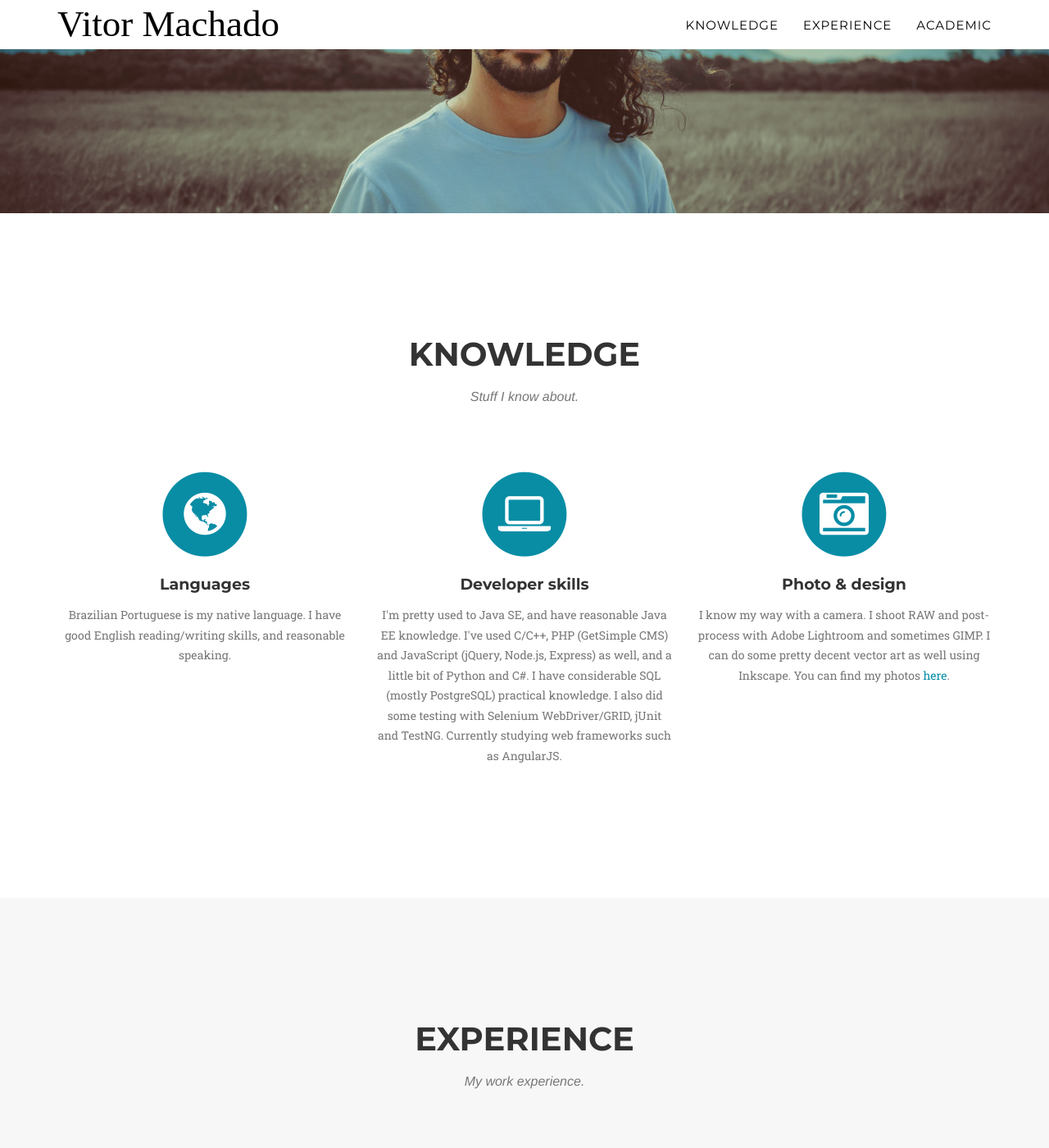
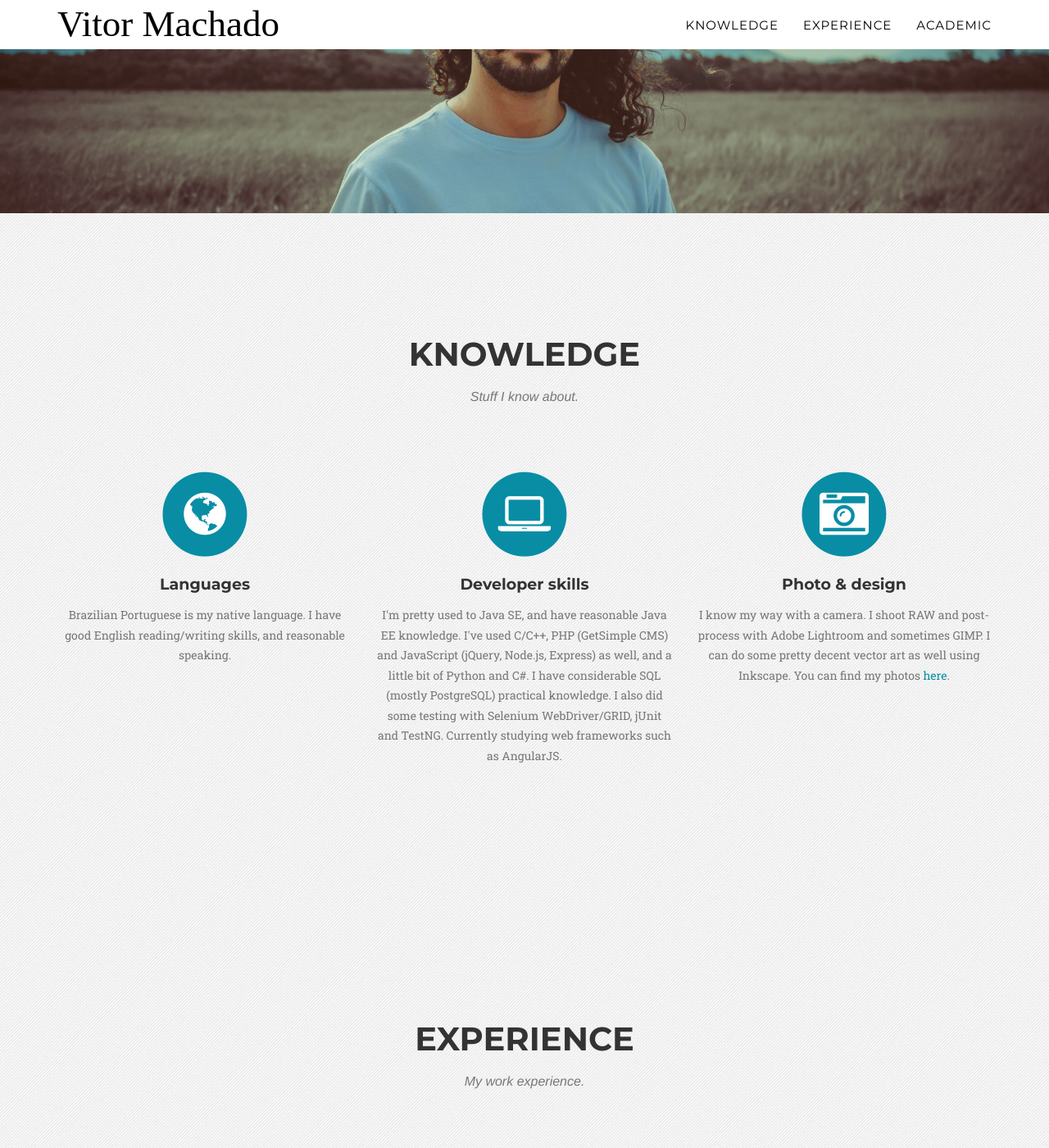
Before and after one commit to vittau/vittau.github.io, a Jekyll site: the page built from index.html, in a window 1280 px wide and 1400 px high, scrolled down 240 px. Shown: the whole window at 82% size. Built offline with Jekyll 4.4.1, drawn with Linux system fonts in a browser that asks for light colours; some web fonts are replaced.

Commit message:
Background changed

```diff
--- a/_includes/css/agency.css
+++ b/_includes/css/agency.css
@@ -7,6 +7,7 @@
 body {
     overflow-x: hidden;
     font-family: "Roboto Slab","Helvetica Neue",Helvetica,Arial,sans-serif;
+    background-image: url('img/diagonal-noise.png');
     color: #{{ site.color.secondary-dark }};
 }
 
@@ -59,10 +60,6 @@ h6 {
 
 .img-centered {
     margin: 0 auto;
-}
-
-.bg-light-gray {
-    background-color: #f7f7f7;
 }
 
 .bg-darkest-gray {
--- a/_includes/experience.html
+++ b/_includes/experience.html
@@ -1,5 +1,5 @@
 <!-- Portfolio Grid Section -->
-    <section id="portfolio" class="bg-light-gray">
+    <section id="portfolio">
         <div class="container">
             <div class="row">
                 <div class="col-lg-12 text-center">
```
Also changed, not shown: img/diagonal-noise.png (added).
